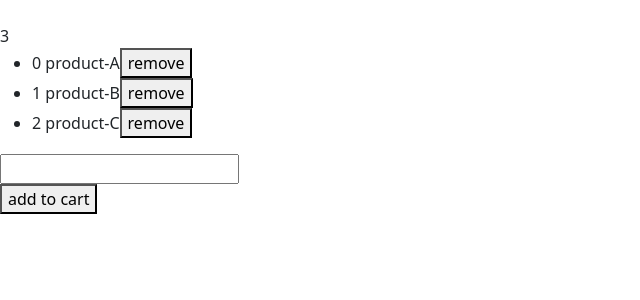
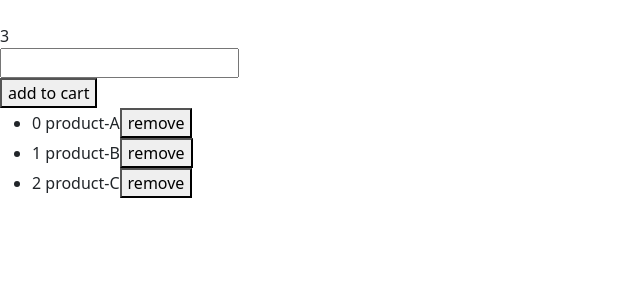
Before and after one commit to archmanayon/archeact, a React (Vite) app: page / in a window 1280 px wide. Shown: the top 300 px of the page, without its empty margins (0-640 px from the left). Built offline with nearby package versions, Linux system fonts and the light colour scheme.

Commit message:
murag check list. naa addt'l buttons sa babaw

```diff
--- a/src/component/ShopingCart.tsx
+++ b/src/component/ShopingCart.tsx
@@ -10,6 +10,14 @@ export const ShopingCart = ({cartItems, onRemove, onInputSubmit}:Props) => {
     const [fromInput, setFromInput] = useState("");
   return (
     <>
+        <form>
+
+            <input id="inpud_id" onChange={(e:ChangeEvent)=>setFromInput(e.target.value)} value={fromInput}></input>
+
+        </form>
+
+        <button onClick={()=> {onInputSubmit(fromInput); setFromInput("")}}>add to cart</button>
+
         <ul>
 
             {cartItems.map((item,index)=>
@@ -24,12 +32,8 @@ export const ShopingCart = ({cartItems, onRemove, onInputSubmit}:Props) => {
         </ul>
 
 
-        <form>
-            <input id="inpud_id" onChange={(e:ChangeEvent)=>setFromInput(e.target.value)} value={fromInput}></input>
 
-        </form>
 
-        <button onClick={()=> {onInputSubmit(fromInput); setFromInput("")}}>add to cart</button>
 
     </>
   )
```
